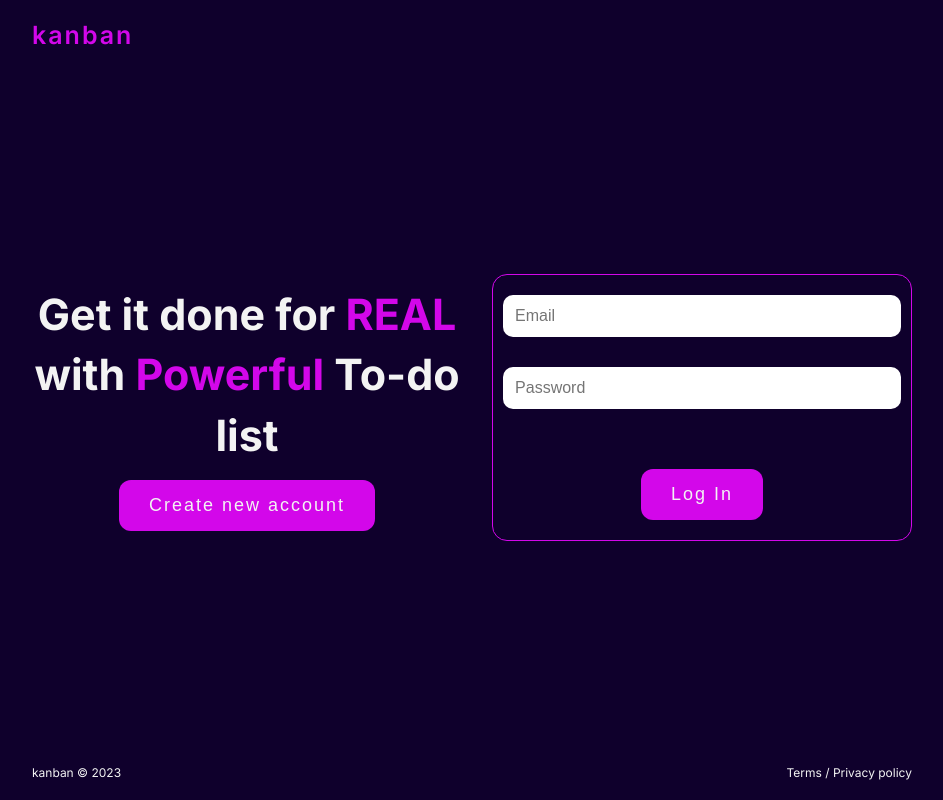
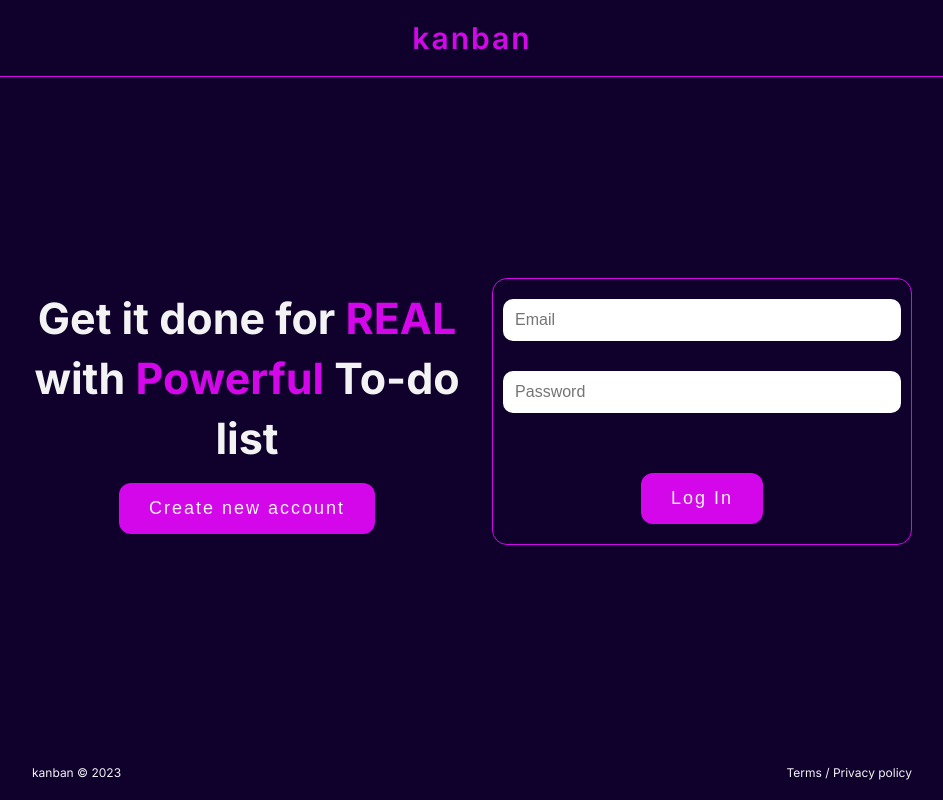
Before and after one commit to natelufuluabo/kanban, a Next.js app: page / in a window 1280 px wide. Shown: the whole page, without its empty margins (168-1111 px from the left). Built offline with nearby package versions, Linux system fonts and the light colour scheme.

Commit message:
changed the styling for the navbar and its text

```diff
--- a/app/page.tsx
+++ b/app/page.tsx
@@ -7,7 +7,7 @@ import { LogInForm } from '@/components/LogInForm';
 import { SignUpForm } from '@/components/SignUpForm';
 
 export default function Home() {
-  const [signUpShowing, setSignUpShowing] = useState(false);
+  const [signUpShowing, setSignUpShowing] = useState<boolean>(false);
   return (
     <>
       <NavBar />
--- a/components/NavBar.module.scss
+++ b/components/NavBar.module.scss
@@ -3,7 +3,8 @@ $breakpoint2: 1700px;
 .navBar {
     display: flex;
     align-items: center;
-    padding: 1rem;
+    justify-content: center;
+    border-bottom: .1rem solid #d307ea;
     flex: 0 1 auto;
 
     @media (min-width: $breakpoint1) {
@@ -20,7 +21,7 @@ $breakpoint2: 1700px;
 .homeLink:hover,
 .homeLink:active {
     text-decoration: none;
-    font-size: 2.5rem;
+    font-size: 3rem;
     font-weight: 600;
     letter-spacing: .2rem;
     color: #d307ea;
```
